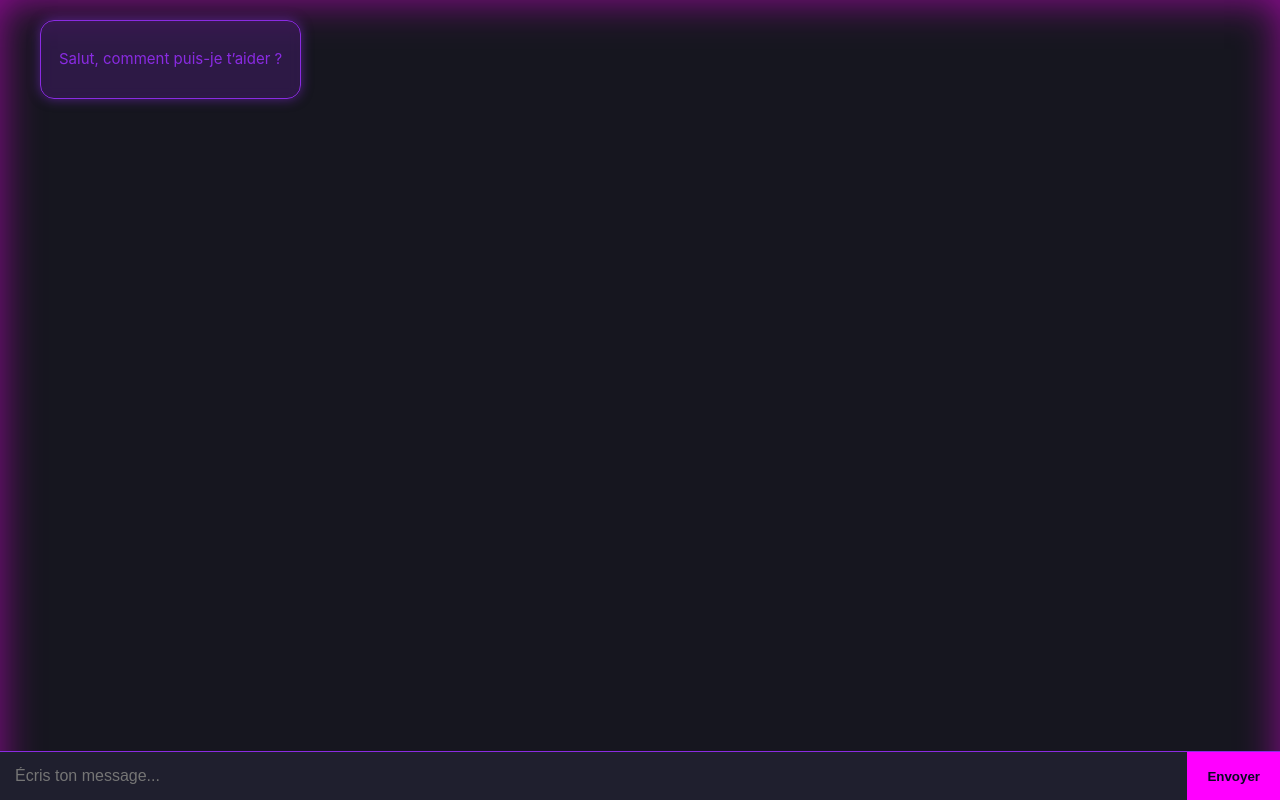
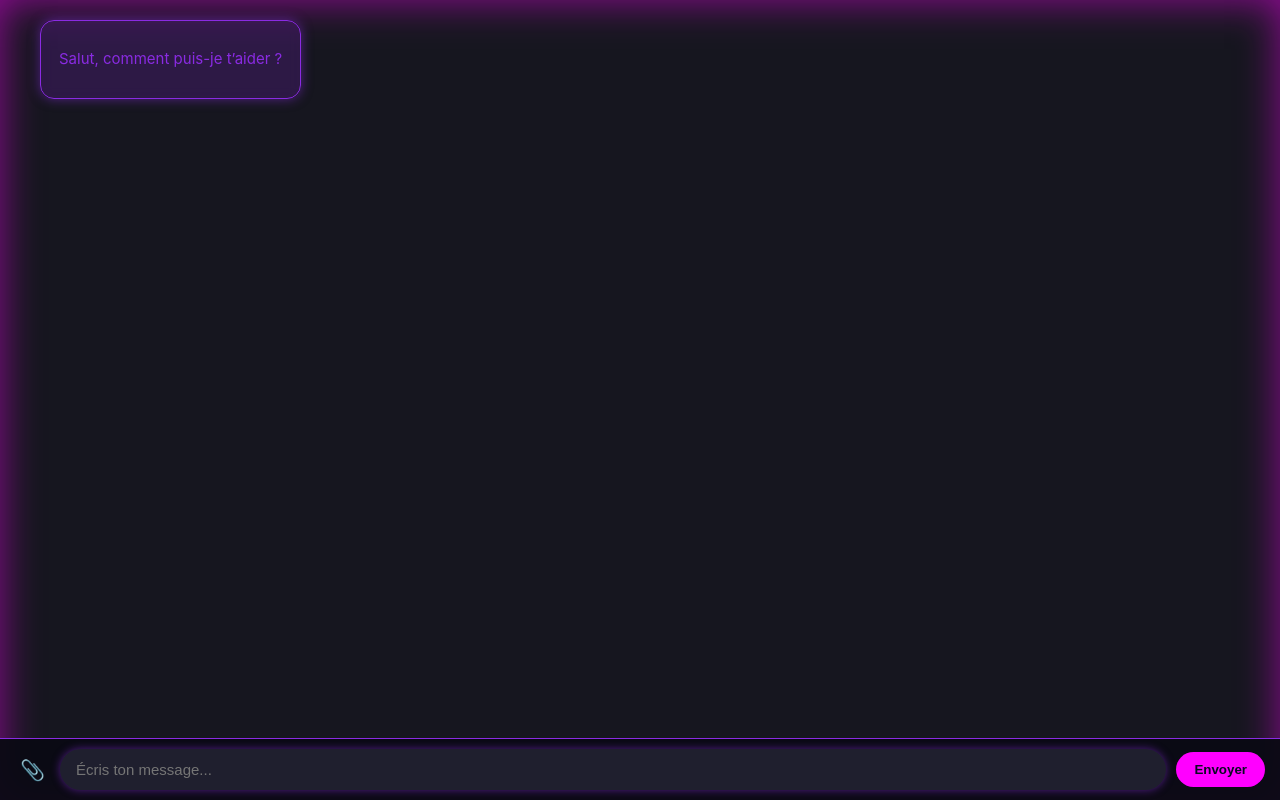
Before and after one commit to Pierre-LouisTHOMAS/2025-ECE-Ing4-Fin-LLM-Gr03, a React (Create React App) app in the folder frontend/: page / in a window 1280 px wide. Built offline with nearby package versions, Linux system fonts and the light colour scheme.

Commit message:
ajout de fichier au texte

```diff
--- a/frontend/src/components/InputBox.css
+++ b/frontend/src/components/InputBox.css
@@ -1,24 +1,30 @@
 .input-box {
   display: flex;
+  align-items: center;
+  padding: 10px 15px;
+  background-color: rgba(10, 10, 20, 0.95);
   border-top: 1px solid #8a2be2;
-  background-color: rgba(10, 10, 20, 0.95);
+  gap: 10px;
 }
 
 .input-box input {
   flex: 1;
-  padding: 15px;
+  padding: 12px 16px;
   border: none;
+  border-radius: 50px;
   background-color: #1f1f2e;
   color: #fff;
-  font-size: 16px;
+  font-size: 15px;
   outline: none;
+  box-shadow: 0 0 8px #8a2be288;
 }
 
 .input-box button {
   background-color: #ff00ff;
   color: #0a0a23;
   border: none;
-  padding: 0 20px;
+  border-radius: 50px;
+  padding: 10px 18px;
   cursor: pointer;
   font-weight: bold;
   transition: background-color 0.3s ease;
@@ -27,3 +33,14 @@
 .input-box button:hover {
   background-color: #d400d4;
 }
+.file-upload-btn {
+  cursor: pointer;
+  font-size: 20px;
+  color: #ff00ff;
+  padding: 5px;
+  transition: transform 0.2s ease;
+}
+
+.file-upload-btn:hover {
+  transform: scale(1.2);
+}
--- a/frontend/src/components/InputBoxStatique.tsx
+++ b/frontend/src/components/InputBoxStatique.tsx
@@ -18,6 +18,18 @@ const InputBoxStatique: React.FC<InputBoxStatiqueProps> = ({ onSend }) => {
   return (
     <div className="input-box">
       <input
+        type="file"
+        id="fileUpload"
+        style={{ display: 'none' }}
+        onChange={(e) => {
+          const file = e.target.files?.[0];
+          if (file) {
+            console.log('Fichier sélectionné:', file);
+          }
+        }}
+      />
+      <label htmlFor="fileUpload" className="file-upload-btn">📎</label>
+      <input
         type="text"
         placeholder="Écris ton message..."
         value={input}
```
